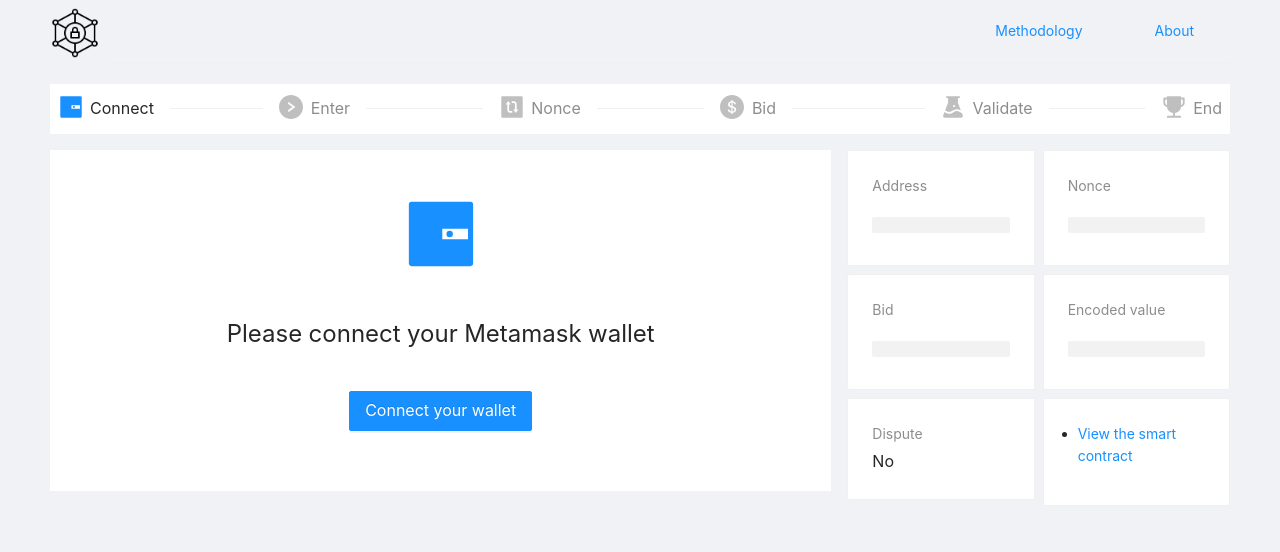
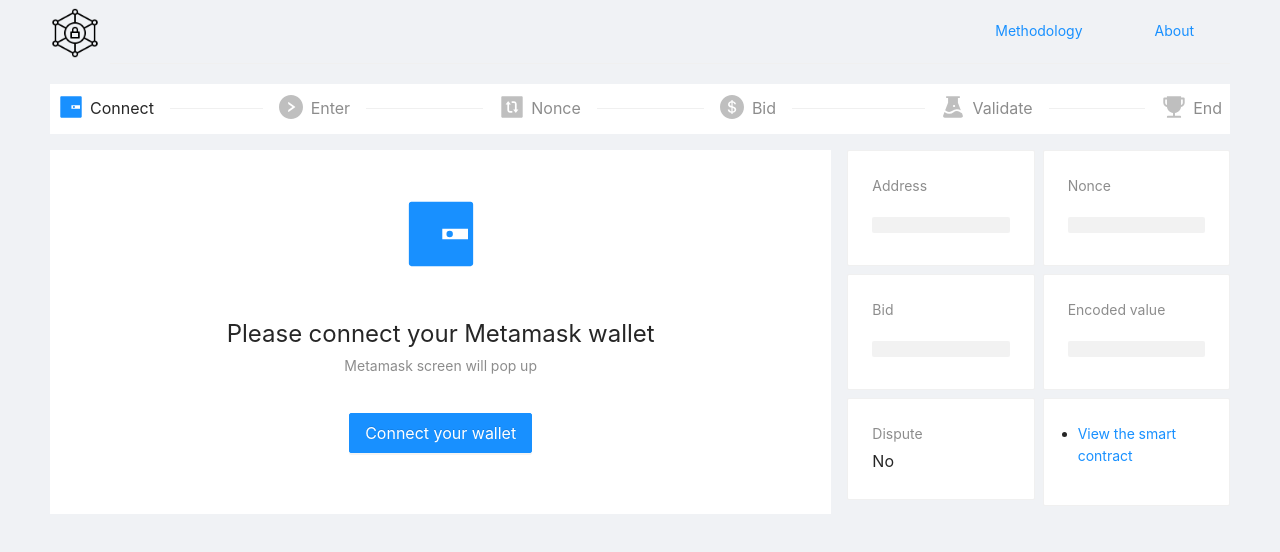
Before and after one commit to AKEB-asyemmtric-key-each-bidder/Web-app, a React (Create React App) app in the folder akeb-ui/: page / in a window 1280 px wide. Shown: the top 552 px of the page. Built offline with nearby package versions, Linux system fonts and the light colour scheme.

Commit message:
subtitle added

```diff
--- a/akeb-ui/src/Steps/Connect/Connect.js
+++ b/akeb-ui/src/Steps/Connect/Connect.js
@@ -61,6 +61,7 @@ const Connect = () => {
     <Result
       icon={<WalletFilled />}
       title="Please connect your Metamask wallet"
+      subTitle="Metamask screen will pop up"
       extra={
         <Button type="primary" onClick={onConnectHandler} size="large">
           Connect your wallet
--- a/akeb-ui/src/Steps/Enter.js
+++ b/akeb-ui/src/Steps/Enter.js
@@ -11,12 +11,8 @@ const Enter = () => {
   const [loading, setLoading] = useState(false);
 
   const onEnterHandler = () => {
-    // To be uncommented in the final version
-    // registerBidderOnBC();
+    registerBidderOnBC();
     setLoading(true);
-
-    // To be removed in final version
-    registerBidderOnBackEnd();
   };
 
   const registerBidderOnBC = async () => {
@@ -26,7 +22,7 @@ const Enter = () => {
         setLoading(false);
 
         if (error) {
-          console.log("error in registering bidder smart contract", error);
+          console.error("error in registering bidder smart contract", error);
           return;
         }
 
@@ -38,11 +34,9 @@ const Enter = () => {
     let url = "http://127.0.0.1:8000/increment-number-of-bidders/";
     axios.get(url).then((res, error) => {
       if (error) {
-        console.log("error", error);
+        console.error("error", error);
       }
       setStepsState(stepsState + 1);
-
-      console.log("res", res);
     });
   };
 
@@ -50,6 +44,7 @@ const Enter = () => {
     <Result
       icon={<RightCircleFilled />}
       title="Ready to enter the auction?"
+      subTitle="Metamask screen will pop up"
       extra={
         <Button
           type="primary"
```
